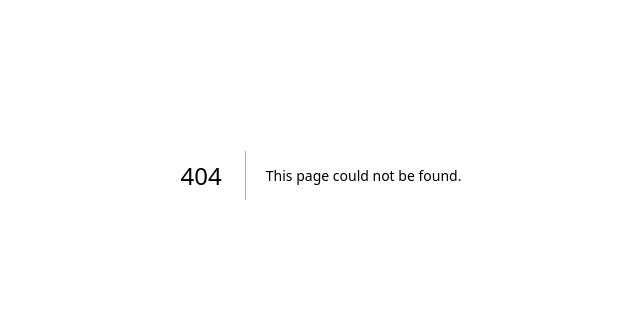
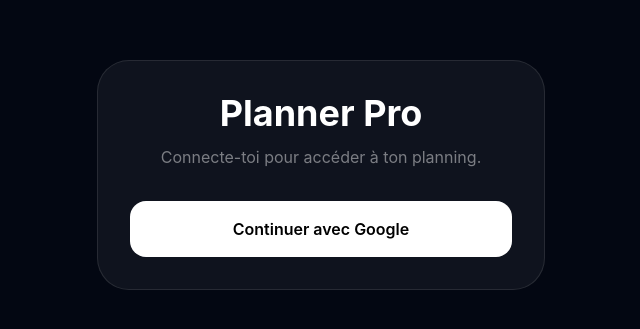
Before and after one commit to kabuya70/planner-pro, a Next.js app: page /login in a window 1280 px wide. Before the commit this address had no page. Shown: the part 225-554 px from the top of the page, without its empty margins (319-959 px from the left). Built offline with nearby package versions, Linux system fonts and the light colour scheme; no server answers.

Commit message:
Add login page

```diff
--- /dev/null
+++ b/app/login/page.tsx
@@ -0,0 +1,37 @@
+"use client";
+
+import { createClient } from "@supabase/supabase-js";
+
+const supabase = createClient(
+  process.env.NEXT_PUBLIC_SUPABASE_URL!,
+  process.env.NEXT_PUBLIC_SUPABASE_ANON_KEY!
+);
+
+export default function LoginPage() {
+  async function loginWithGoogle() {
+    await supabase.auth.signInWithOAuth({
+      provider: "google",
+      options: {
+        redirectTo: `${window.location.origin}/dashboard`,
+      },
+    });
+  }
+
+  return (
+    <main className="min-h-screen bg-[#030712] flex items-center justify-center text-white p-6">
+      <div className="w-full max-w-md rounded-[32px] border border-white/10 bg-white/[0.05] p-8 text-center">
+        <h1 className="text-4xl font-bold mb-3">Planner Pro</h1>
+        <p className="text-white/45 mb-8">
+          Connecte-toi pour accéder à ton planning.
+        </p>
+
+        <button
+          onClick={loginWithGoogle}
+          className="w-full rounded-2xl bg-white text-black py-4 font-semibold hover:bg-white/90 transition"
+        >
+          Continuer avec Google
+        </button>
+      </div>
+    </main>
+  );
+}
```
